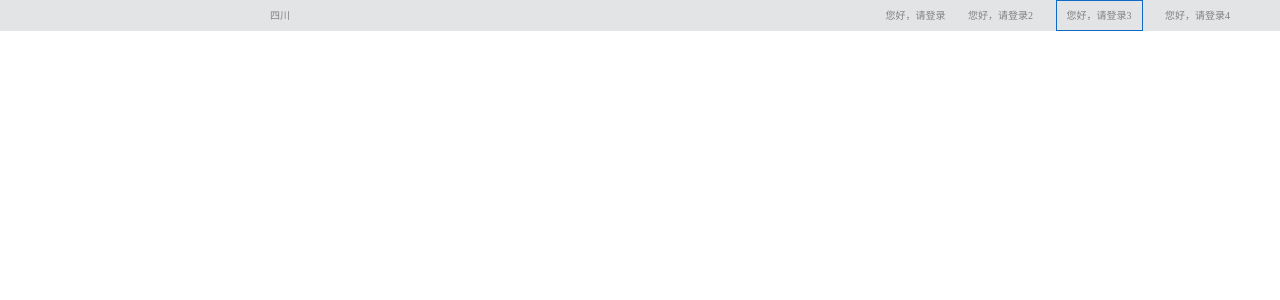
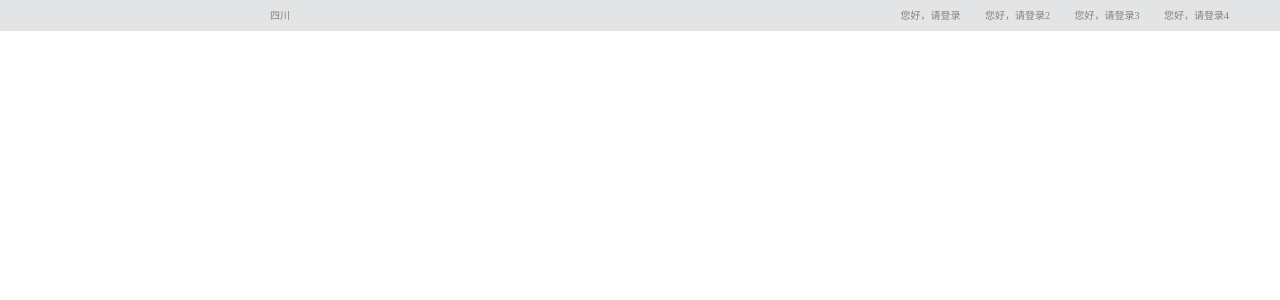
Before and after one commit to sep85911/FlaskProject, a Flask app: template templates/JDMain.html in a window 1280 px wide. Shown: the top 300 px of the page. Run offline with Flask 2, Linux system fonts and the light colour scheme; the template is opened without the code that fills it, so the values that code supplies are empty.

Commit message:
201808011642

```diff
--- a/static/css/JDMain.css
+++ b/static/css/JDMain.css
@@ -40,28 +40,23 @@ body{
     margin:0px;
     padding:0px;
     display: inline-block;
+    line-height: 31px;
+
 }
 
 .head-ul-li div{
     margin:0px;
-    padding:0px 10px;
-    line-height:31px;
-}
-
-.head-ul-li div:hover .menu{
-    visibility: visible;
-}
-
-.head-ul-li div div{
-    border-width: 1px;
-    border-style: solid;
-    border-color:#106ac5;
-    line-height:29px;
+    padding:0px;
 }
 
 .head-link {
     color:gray;
     text-decoration:none;
+    padding:0px 10px;
+    border-width:1px;
+    border-style: solid;
+    border-color: #e3e4e5;
+    line-height: 29px;
 }
 
 .head-link:hover {
@@ -69,6 +64,11 @@ body{
     text-decoration:none;
 }
 
+.downlist {
+    margin:0px;
+    padding:0px;
+}
+
 .menu {
     position: absolute;
     visibility: hidden;
--- a/templates/JDMain.html
+++ b/templates/JDMain.html
@@ -20,26 +20,18 @@
                 </div>
                 <div class="head-part2">
                     <ul class="head-ul">
-                        <li class="head-ul-li"><div><a href="" class="head-link">您好，请登录</a></div></li>
-                        <li class="head-ul-li"><div><a href="" class="head-link">您好，请登录2</a></div></li>
+                        <li class="head-ul-li"><a href="" class="head-link">您好，请登录</a></li>
+                        <li class="head-ul-li"><a href="" class="head-link">您好，请登录2</a></li>
                         <li class="head-ul-li">
-                            <div>
-                                <div>
-                                    <a href="" class="head-link">您好，请登录3</a>
-                                </div>
-                                <div class="menu">
-                                    <ul>
-                                        <li></li>
-                                    </ul>
-                                </div>
+                            <div class="downlist">
+                                <a href="" class="head-link">您好，请登录3</a>
+                                <ul class="menu">
+                                    <li></li>
+                                </ul>
                             </div>
                         </li>
-                        <li class="head-ul-li"><div><a href="" class="head-link">您好，请登录4</a></div></li>
 
-
-
-
-
+                        <li class="head-ul-li"><a href="" class="head-link">您好，请登录4</a></li>
 
                         <!-- <li class="head-ul-li"><a href="" class="head-link">免费注册</a></li>
                         <li class="head-ul-li"><a href="" class="head-link">我的订单</a></li>
```
